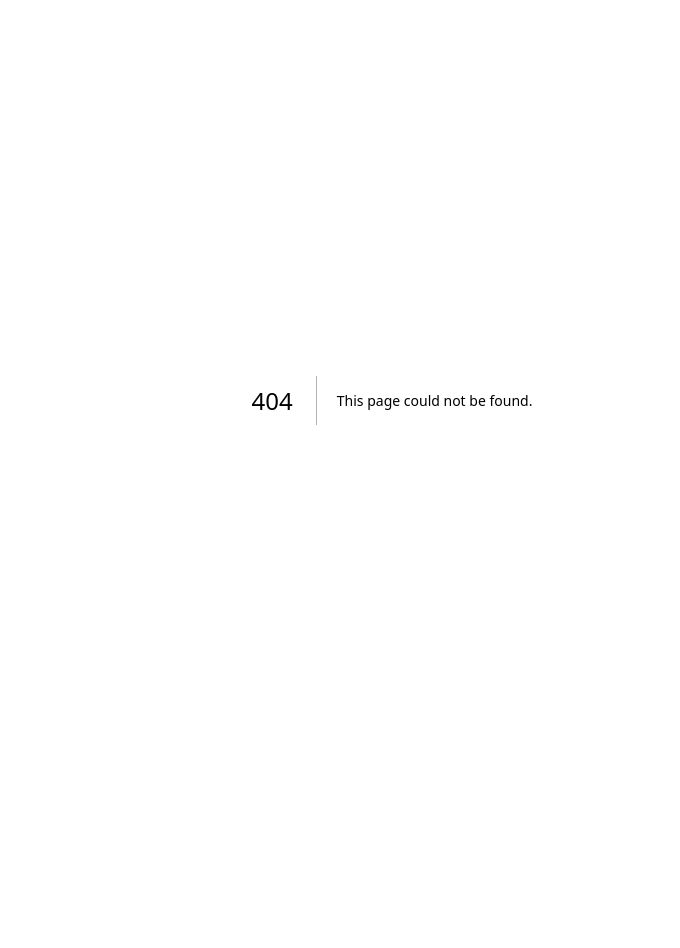
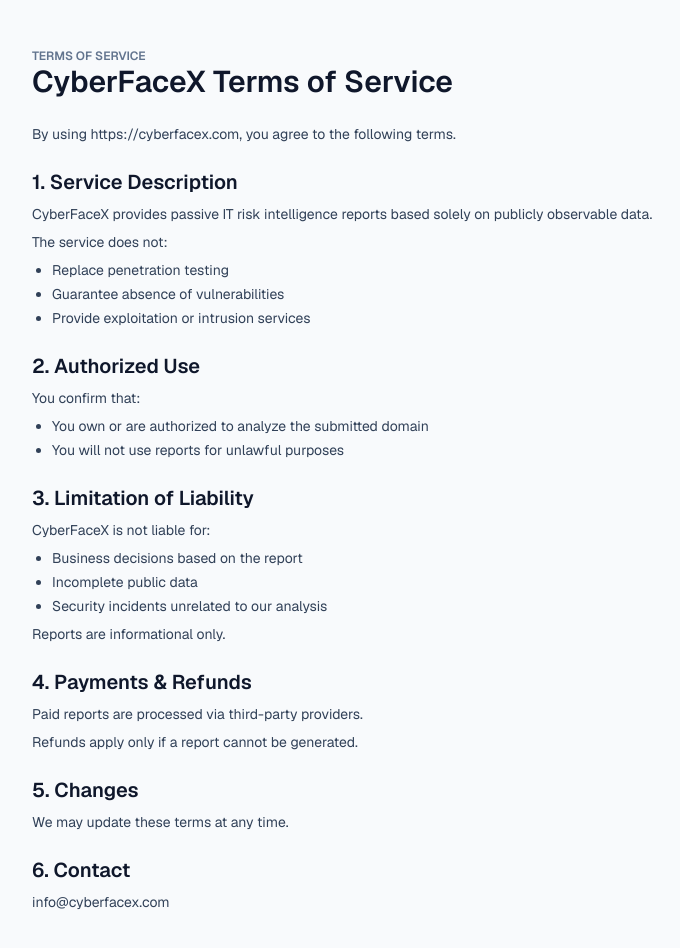
Before and after one commit to Siyahiherif/riskreport, a Next.js app: page /terms in a window 1280 px wide. Before the commit this address had no page. Shown: the top 948 px of the page, without its empty margins (248-928 px from the left). Before the commit the page ends 800 px from the top, so only its background shows below. Built offline with nearby package versions, Linux system fonts and the light colour scheme.

Commit message:
Add cookie and terms pages and footer links

```diff
--- /dev/null
+++ b/app/cookie/page.tsx
@@ -0,0 +1,61 @@
+export const metadata = {
+  title: "Cookie Policy | CyberFaceX",
+  description: "Cookie Policy for CyberFaceX Passive IT Risk Intelligence.",
+};
+
+export default function CookiePolicyPage() {
+  return (
+    <div className="min-h-screen bg-slate-50 text-slate-900">
+      <div className="mx-auto max-w-3xl px-6 py-12 space-y-6">
+        <div>
+          <p className="text-xs uppercase font-semibold text-slate-500">Cookie Policy</p>
+          <h1 className="text-3xl font-semibold">CyberFaceX Cookie Policy</h1>
+        </div>
+
+        <p className="text-sm text-slate-700">
+          CyberFaceX uses cookies and similar technologies to ensure proper functionality and improve user experience.
+        </p>
+
+        <section className="space-y-2">
+          <h2 className="text-xl font-semibold">1. What Are Cookies?</h2>
+          <p className="text-sm text-slate-700">Cookies are small text files stored on your device when visiting a website.</p>
+        </section>
+
+        <section className="space-y-2">
+          <h2 className="text-xl font-semibold">2. Types of Cookies We Use</h2>
+          <p className="text-sm font-semibold">Essential Cookies (Always Active)</p>
+          <ul className="list-disc text-sm text-slate-700 pl-5 space-y-1">
+            <li>Required for website operation</li>
+            <li>Security and abuse prevention</li>
+            <li>Report delivery flow</li>
+          </ul>
+          <p className="text-sm font-semibold">Analytics Cookies (Optional)</p>
+          <ul className="list-disc text-sm text-slate-700 pl-5 space-y-1">
+            <li>Used to understand website usage</li>
+            <li>Activated only after consent</li>
+            <li>Aggregated, non-identifying data</li>
+          </ul>
+        </section>
+
+        <section className="space-y-2">
+          <h2 className="text-xl font-semibold">3. Managing Cookies</h2>
+          <p className="text-sm text-slate-700">
+            You can accept or reject non-essential cookies via the cookie banner and change preferences anytime.
+          </p>
+        </section>
+
+        <section className="space-y-2">
+          <h2 className="text-xl font-semibold">4. Third-Party Cookies</h2>
+          <p className="text-sm text-slate-700">
+            Some services (analytics, payments) may set cookies in accordance with their own policies.
+          </p>
+        </section>
+
+        <section className="space-y-2">
+          <h2 className="text-xl font-semibold">5. Contact</h2>
+          <p className="text-sm text-slate-700">For questions: info@cyberfacex.com</p>
+        </section>
+      </div>
+    </div>
+  );
+}
--- a/app/page.tsx
+++ b/app/page.tsx
@@ -282,6 +282,18 @@
           </div>
         </section>
       </main>
+      <footer className="border-t border-slate-200 bg-white/90 backdrop-blur py-6">
+        <div className="mx-auto flex max-w-6xl flex-wrap items-center justify-between gap-4 px-6 text-sm text-slate-600">
+          <div>CyberFaceX Passive IT Risk Intelligence</div>
+          <div className="flex items-center gap-3">
+            <a className="underline hover:text-slate-900" href="/privacy">Privacy Policy</a>
+            <span>•</span>
+            <a className="underline hover:text-slate-900" href="/cookie">Cookie Policy</a>
+            <span>•</span>
+            <a className="underline hover:text-slate-900" href="/terms">Terms of Service</a>
+          </div>
+        </div>
+      </footer>
     </div>
   );
 }
--- /dev/null
+++ b/app/terms/page.tsx
@@ -0,0 +1,70 @@
+export const metadata = {
+  title: "Terms of Service | CyberFaceX",
+  description: "Terms of Service for CyberFaceX Passive IT Risk Intelligence.",
+};
+
+export default function TermsPage() {
+  return (
+    <div className="min-h-screen bg-slate-50 text-slate-900">
+      <div className="mx-auto max-w-3xl px-6 py-12 space-y-6">
+        <div>
+          <p className="text-xs uppercase font-semibold text-slate-500">Terms of Service</p>
+          <h1 className="text-3xl font-semibold">CyberFaceX Terms of Service</h1>
+        </div>
+
+        <p className="text-sm text-slate-700">
+          By using https://cyberfacex.com, you agree to the following terms.
+        </p>
+
+        <section className="space-y-2">
+          <h2 className="text-xl font-semibold">1. Service Description</h2>
+          <p className="text-sm text-slate-700">
+            CyberFaceX provides passive IT risk intelligence reports based solely on publicly observable data.
+          </p>
+          <p className="text-sm text-slate-700">The service does not:</p>
+          <ul className="list-disc text-sm text-slate-700 pl-5 space-y-1">
+            <li>Replace penetration testing</li>
+            <li>Guarantee absence of vulnerabilities</li>
+            <li>Provide exploitation or intrusion services</li>
+          </ul>
+        </section>
+
+        <section className="space-y-2">
+          <h2 className="text-xl font-semibold">2. Authorized Use</h2>
+          <p className="text-sm text-slate-700">You confirm that:</p>
+          <ul className="list-disc text-sm text-slate-700 pl-5 space-y-1">
+            <li>You own or are authorized to analyze the submitted domain</li>
+            <li>You will not use reports for unlawful purposes</li>
+          </ul>
+        </section>
+
+        <section className="space-y-2">
+          <h2 className="text-xl font-semibold">3. Limitation of Liability</h2>
+          <p className="text-sm text-slate-700">CyberFaceX is not liable for:</p>
+          <ul className="list-disc text-sm text-slate-700 pl-5 space-y-1">
+            <li>Business decisions based on the report</li>
+            <li>Incomplete public data</li>
+            <li>Security incidents unrelated to our analysis</li>
+          </ul>
+          <p className="text-sm text-slate-700">Reports are informational only.</p>
+        </section>
+
+        <section className="space-y-2">
+          <h2 className="text-xl font-semibold">4. Payments & Refunds</h2>
+          <p className="text-sm text-slate-700">Paid reports are processed via third-party providers.</p>
+          <p className="text-sm text-slate-700">Refunds apply only if a report cannot be generated.</p>
+        </section>
+
+        <section className="space-y-2">
+          <h2 className="text-xl font-semibold">5. Changes</h2>
+          <p className="text-sm text-slate-700">We may update these terms at any time.</p>
+        </section>
+
+        <section className="space-y-2">
+          <h2 className="text-xl font-semibold">6. Contact</h2>
+          <p className="text-sm text-slate-700">info@cyberfacex.com</p>
+        </section>
+      </div>
+    </div>
+  );
+}
```
